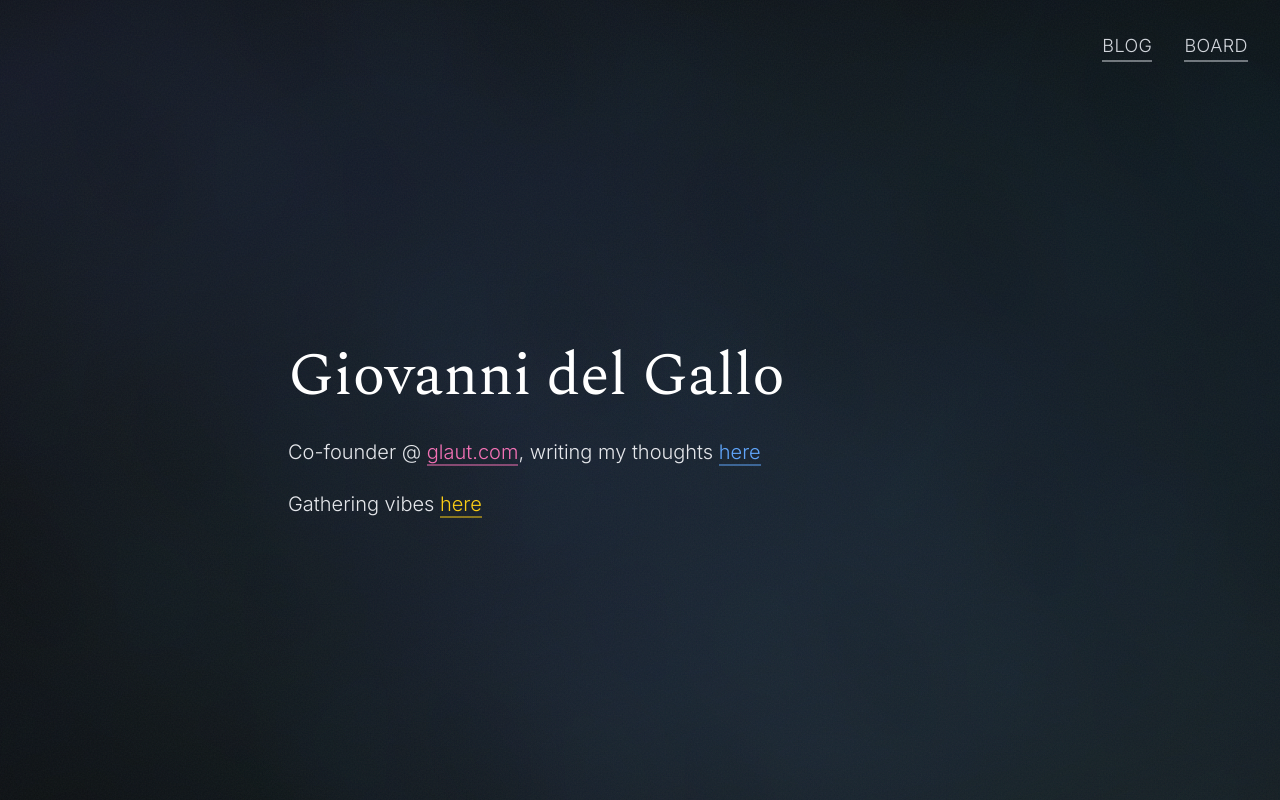
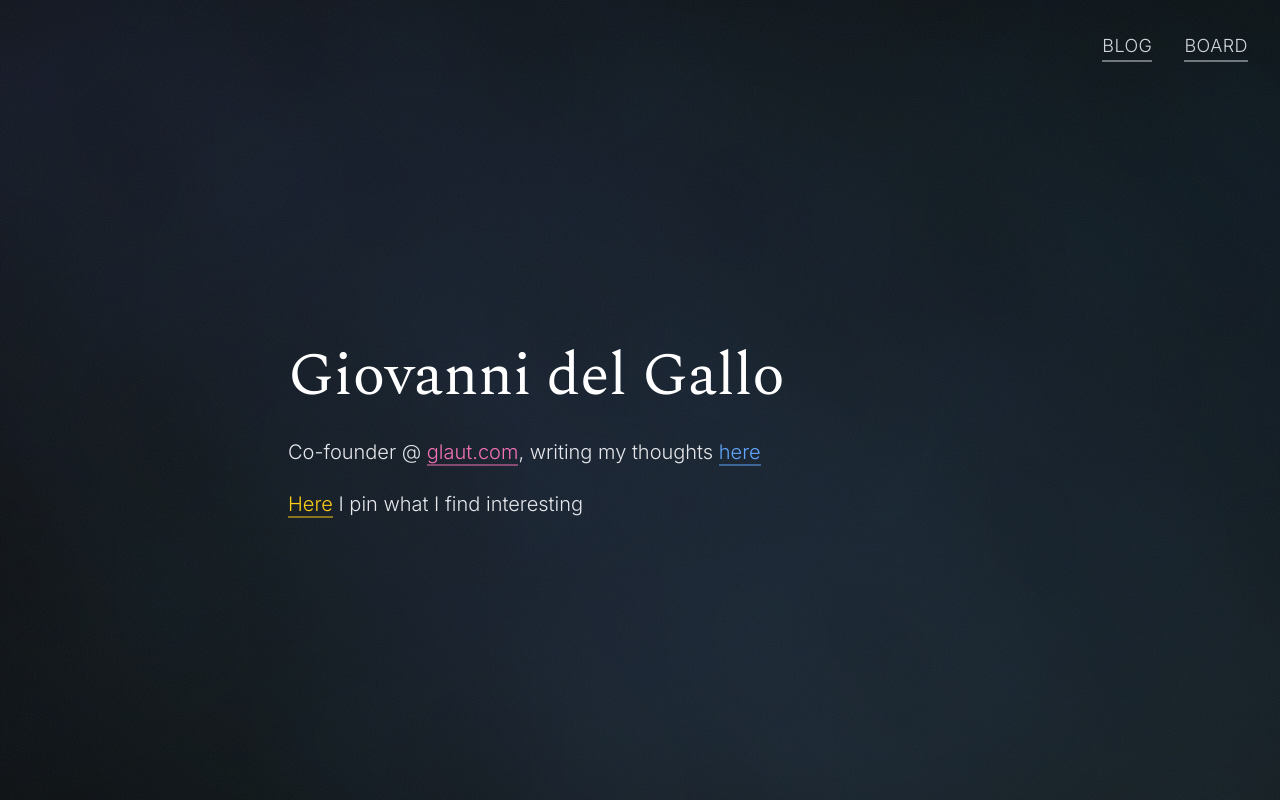
Before and after one commit to gigagiova/website, a React (Create React App) app: page / in a window 1280 px wide. Built offline with nearby package versions, Linux system fonts and the light colour scheme.

Commit message:
fix: update text in Home component for clarity and consistency

```diff
--- a/src/pages/Home/Home.tsx
+++ b/src/pages/Home/Home.tsx
@@ -67,13 +67,13 @@ export function Home() {
             </p>
 
             <p className="text-xl md:text-xl font-light leading-relaxed">
-              Gathering vibes{' '}
               <a
                 href="/board"
                 className="link-underline text-yellow-400"
               >
-                here
+                Here
               </a>
+              {' '}I pin what I find interesting
             </p>
           </div>
         </main>
```
